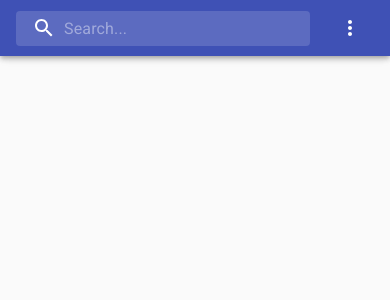
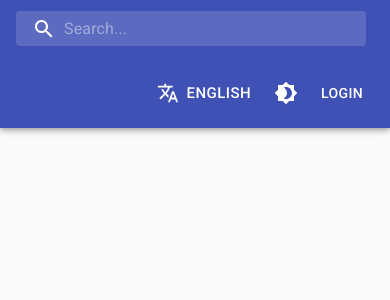
Before and after one commit to Goslem/courseworkit, a React (Create React App) app in the folder client/: page / in a window 390 px wide. Shown: the top 300 px of the page. Built offline with nearby package versions, Linux system fonts and the light colour scheme.

Commit message:
stylized header

```diff
--- a/client/src/App.js
+++ b/client/src/App.js
@@ -8,9 +8,9 @@ function App() {
     const [locale, setLocale] = useState(locales.EN)
 
     return (
-        <IntlProvider locale={locale} defaultLocale={locales.RU} messages={localeMessages[locale]}>
+        <IntlProvider locale={locale} messages={localeMessages[locale]}>
             <CssBaseline />
-            <Header locales={locales} setLocale={setLocale} />
+            <Header locale={locale} setLocale={setLocale} />
         </IntlProvider>
     )
 }
--- a/client/src/components/Header/Header.jsx
+++ b/client/src/components/Header/Header.jsx
@@ -1,4 +1,4 @@
-import React from 'react'
+import React, { useState } from 'react'
 import { NavLink } from 'react-router-dom'
 import AppBar from '@material-ui/core/AppBar'
 import Toolbar from '@material-ui/core/Toolbar'
@@ -11,38 +11,30 @@ import IconButton from '@material-ui/core/IconButton'
 import Brightness4Icon from '@material-ui/icons/Brightness4'
 import Brightness7Icon from '@material-ui/icons/Brightness7'
 import AccountCircle from '@material-ui/icons/AccountCircle'
-import MoreIcon from '@material-ui/icons/MoreVert'
+import { FormattedMessage } from 'react-intl'
+import { locales } from '../../i18n'
 import useStyles from './style'
 
-import { FormattedMessage } from 'react-intl'
-
-const Header = ({ locales, setLocale }) => {
+const Header = ({ locale, setLocale }) => {
     const classes = useStyles()
 
-    const [englishLanguage, setEnglishLanguage] = React.useState(true)
     const handleLanguage = () => {
-        setEnglishLanguage(!englishLanguage)
-
-        if (englishLanguage) {
-            setLocale(locales.RU)
-        } else {
-            setLocale(locales.EN)
-        }
+        locale === locales.EN ? setLocale(locales.RU) : setLocale(locales.EN)
     }
 
-    const [lightTheme, setLightTheme] = React.useState(true)
+    const [lightTheme, setLightTheme] = useState(true)
     const handleTheme = () => {
         setLightTheme(!lightTheme)
     }
 
-    const [profile, setProfile] = React.useState(false)
+    const [profile, setProfile] = useState(false)
     const handleProfile = () => {
         setProfile(!profile)
     }
 
     return (
         <AppBar>
-            <Toolbar>
+            <Toolbar className={classes.toolbar}>
                 <Typography className={classes.title} variant='h6' noWrap>
                     <NavLink to='/' className={classes.logoLink}>
                         <FormattedMessage id='header.companyName' />
@@ -61,13 +53,10 @@ const Header = ({ locales, setLocale }) => {
                                     root: classes.inputRoot,
                                     input: classes.inputInput,
                                 }}
-                                inputProps={{ 'aria-label': 'search' }}
                             />
                         )}
                     </FormattedMessage>
                 </div>
-
-                <div className={classes.grow}></div>
 
                 <div className={classes.sectionDesktop}>
                     <Button
@@ -78,9 +67,11 @@ const Header = ({ locales, setLocale }) => {
                     >
                         <FormattedMessage id='header.language' />
                     </Button>
+
                     <IconButton color='inherit' onClick={handleTheme}>
                         {lightTheme ? <Brightness4Icon /> : <Brightness7Icon />}
                     </IconButton>
+
                     {profile ? (
                         <IconButton color='inherit' onClick={handleProfile}>
                             <AccountCircle />
@@ -91,11 +82,6 @@ const Header = ({ locales, setLocale }) => {
                         </Button>
                     )}
                 </div>
-                <div className={classes.sectionMobile}>
-                    <IconButton color='inherit'>
-                        <MoreIcon />
-                    </IconButton>
-                </div>
             </Toolbar>
         </AppBar>
     )
--- a/client/src/components/Header/style.js
+++ b/client/src/components/Header/style.js
@@ -3,6 +3,13 @@ import { makeStyles, fade } from '@material-ui/core/styles'
 const useStyles = makeStyles((theme) => ({
     grow: {
         flexGrow: 1,
+    },
+    toolbar: {
+        flexWrap: 'wrap',
+        minHeight: 128,
+        [theme.breakpoints.up('md')]: {
+            minHeight: 64,
+        },
     },
     title: {
         display: 'none',
@@ -23,12 +30,14 @@ const useStyles = makeStyles((theme) => ({
         '&:hover': {
             backgroundColor: fade(theme.palette.common.white, 0.25),
         },
-        marginRight: theme.spacing(2),
+        marginRight: theme.spacing(1),
         marginLeft: 0,
-        width: '100%',
+        flexGrow: 1,
+        [theme.breakpoints.up('md')]: {
+            marginRight: theme.spacing(2),
+        },
         [theme.breakpoints.up('sm')]: {
             marginLeft: theme.spacing(3),
-            width: 'auto',
         },
     },
     searchIcon: {
@@ -42,27 +51,21 @@ const useStyles = makeStyles((theme) => ({
     },
     inputRoot: {
         color: 'inherit',
+        width: '100%',
     },
     inputInput: {
         padding: theme.spacing(1, 1, 1, 0),
         paddingLeft: `calc(1em + ${theme.spacing(4)}px)`,
         transition: theme.transitions.create('width'),
         width: '100%',
-        [theme.breakpoints.up('md')]: {
-            width: '20ch',
-        },
     },
     sectionDesktop: {
-        display: 'none',
+        display: 'flex',
+        alignItems: 'center',
+        width: '100%',
+        justifyContent: 'flex-end',
         [theme.breakpoints.up('md')]: {
-            display: 'flex',
-            alignItems: 'center',
-        },
-    },
-    sectionMobile: {
-        display: 'flex',
-        [theme.breakpoints.up('md')]: {
-            display: 'none',
+            width: 'auto',
         },
     },
 }))
```
